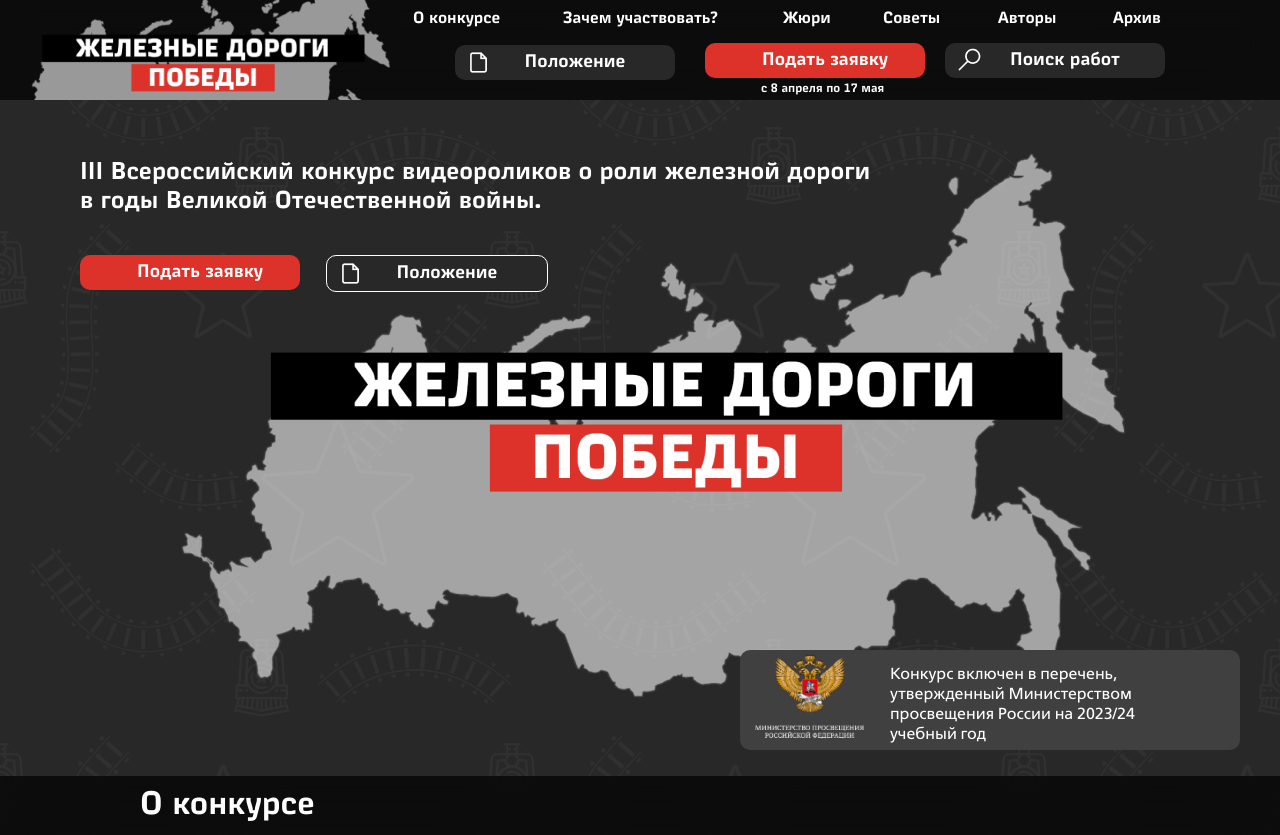
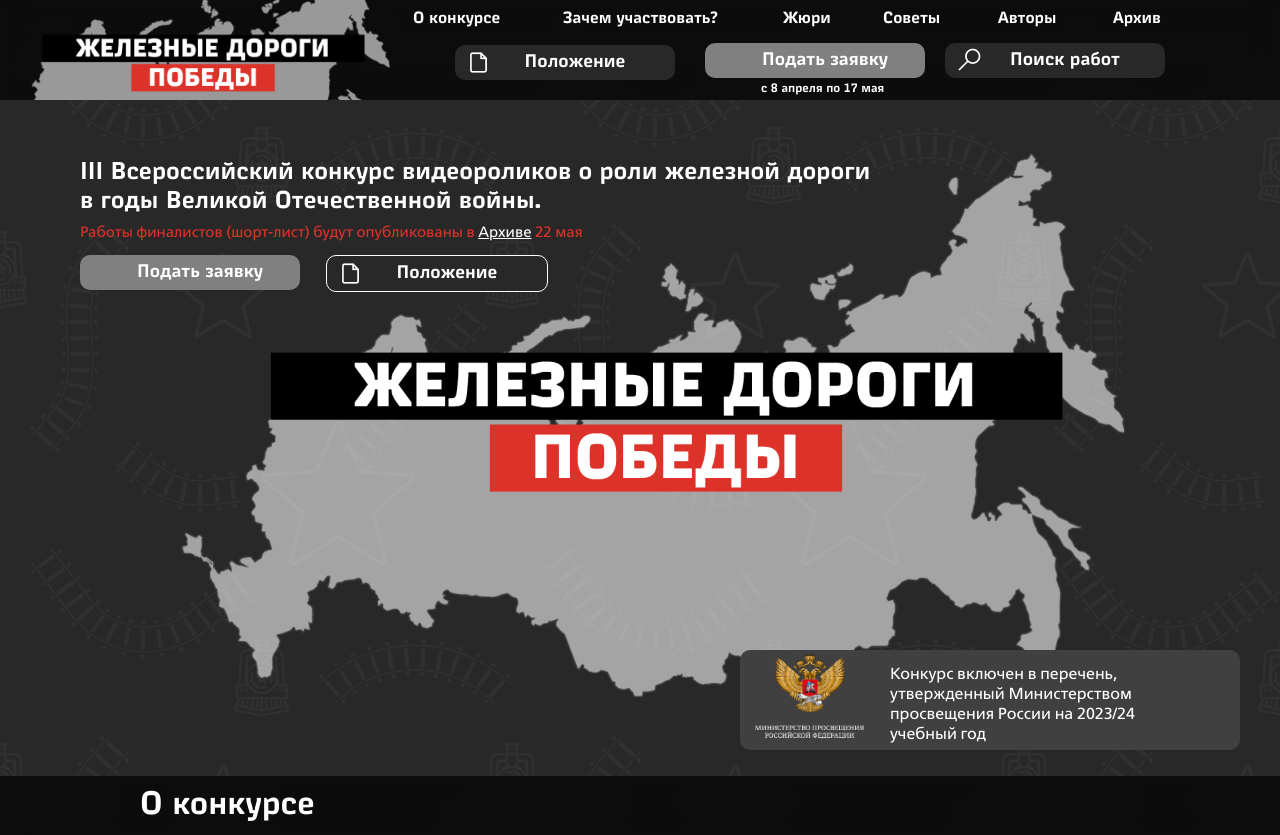
Before and after one commit to Tatyanka98/ZhDP, a Flask app: page / in a window 1280 px wide. Shown: the top 835 px of the page. Run offline with Flask 3, Linux system fonts and the light colour scheme.

Commit message:
добавление оценки и бд

```diff
--- a/app.py
+++ b/app.py
@@ -112,10 +112,12 @@
     all_posts = posts
     if year != None and search == None:
         print(1)
+
         posts = []
         for post in all_posts:
             if post.year == int(year):
                 posts.append(post)
+            print(posts)
     if search != None and year == None:
         print(2)
         posts = []
@@ -320,5 +322,8 @@
 def ocenka():
     return render_template('ocenka.html')
 
+
+
+
 if __name__ == '__main__':
     application.run('0.0.0.0', debug=True)
--- a/static/css/style.css
+++ b/static/css/style.css
@@ -63,8 +63,8 @@
 	left: calc(50% - 200px/2 + 165px);
 	top: 43px;
 	padding-left: 0;
-    background: #DD322A;
-	/*background: gray;*/
+    /*background: #DD322A;*/
+	background: gray;
 }
 
 .search_h {
@@ -219,6 +219,15 @@
 
 	color: #FFFFFF;
 }
+.short{
+font-family: 'FSRAILWAYTT Book';
+	font-style: normal;
+	font-weight: 100;
+	font-size: 15px;
+    color: #dd322a;
+	line-height: 29px;
+}
+
 .no_work{
     margin-top: 80px;
     font-family: 'RussianRail G Pro';
@@ -242,9 +252,9 @@
 	left: calc(50% - 220px/2 - 450px);
 	top: 255px;
 
-	/*background: gray;*/
-
-	background: #DD322A;
+	background: gray;
+
+	/*background: #DD322A;*/
 }
 
 .main_bl {
--- a/templates/archive.html
+++ b/templates/archive.html
@@ -25,7 +25,7 @@
 	</form>
 
 	<div class="archive_box">
-		{% for post in posts[:6]| sort(attribute="year", reverse=true) %}
+		{% for post in posts| sort(attribute="year", reverse=true) %}
 		{% if post.moder==1 %}
 			<div class="post_bl">
 				<span class="rec_ico"></span>
--- a/templates/index.html
+++ b/templates/index.html
@@ -12,7 +12,7 @@
 			<img src="{{ url_for('static', filename='imgs/polozhenie.png') }}" class="ico_btn">
 			Положение
 		</a>
-		<a href="/file" class="apply_h btns ">
+		<a href="" class="apply_h btns ">
 <!--			url_for('file_drop')-->
 			Подать заявку
 		</a>
@@ -48,12 +48,15 @@
 		<img src="{{ url_for('static', filename='imgs/logo.png') }}" class="logo_land">
 		<p class="about_txt">
 			III Всероссийский конкурс видеороликов о роли железной дороги в годы Великой Отечественной войны.
+			<br><span class="short">Работы финалистов (шорт-лист) будут опубликованы в <a href="{{ url_for('archive', y='2024') }}" class="anchor_in_info">Архиве</a> 22 мая</span>
+
 		</p>
+
 		<a href="./static/docs/Положение_ЖДП.pdf" target="_blank" class="btns polozhenie_ab">
 			<img src="{{ url_for('static', filename='imgs/polozhenie.png') }}" class="ico_btn">
 			Положение
 		</a>
-		<a href="/file" class="btns apply_ab">
+		<a href="" class="btns apply_ab">
 <!--			url_for('file_drop')-->
 			Подать заявку
 		</a>
@@ -82,7 +85,7 @@
 			<br><br>
 			Срок подачи заявок продлён до 17 мая (включительно)
 			<br><br>
-			Шорт-лист будет опубликован в <a href="{{ url_for('archive', y='2024') }}" class="anchor_in_info">Архиве</a> 20 мая
+			Шорт-лист будет опубликован в <a href="{{ url_for('archive', y='2024') }}" class="anchor_in_info">Архиве</a> 22 мая
 			<br><br>
 			Результаты конкурса - 31 мая
 
```
Also changed, not shown: other parts of static/css/style.css (+37 -0 lines), templates/ocenka.html (+13 -0 lines), instance/database.db.
